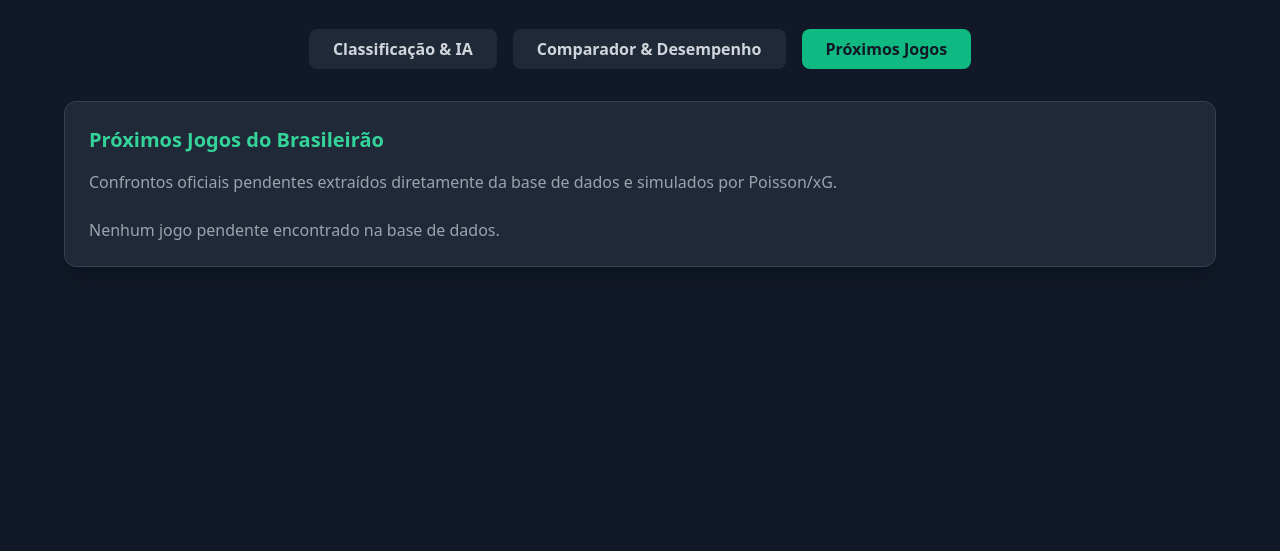
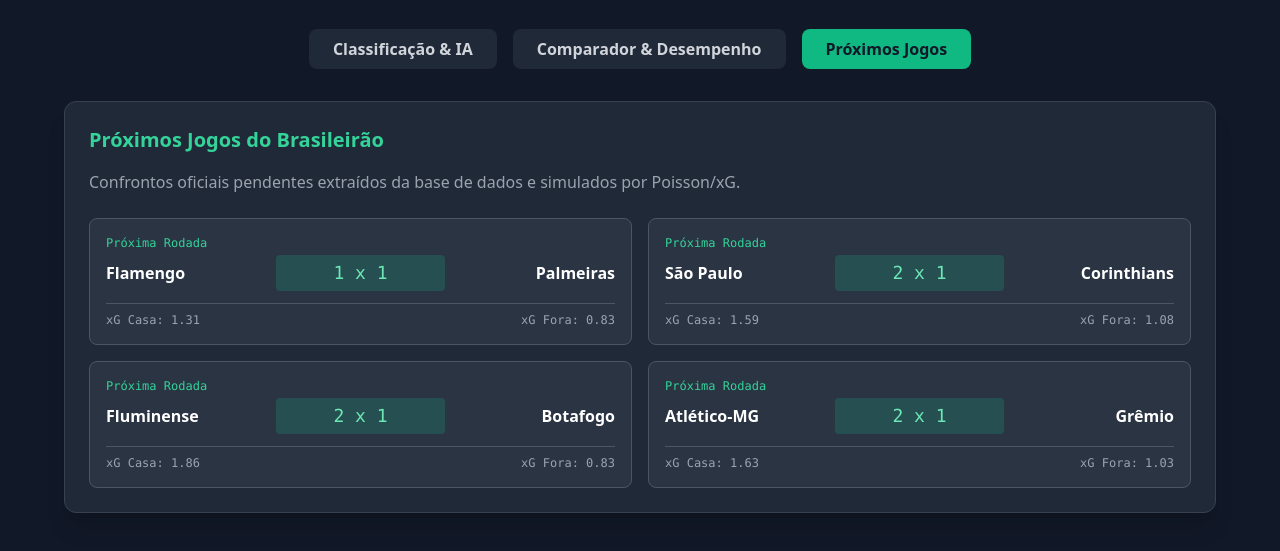
Before and after one commit to jpsscjbr-ops/previsoes-brasileirao, a plain HTML site: page index.html in a window 1280 px wide. Both pictures are taken after a click on the button "Próximos Jogos". Shown: the part 99-650 px from the top of the page. Drawn offline with nearby package versions, Linux system fonts and the light colour scheme.

Commit message:
Corrigindo leitura de jogos pendentes e exibicao da rodada

```diff
--- a/index.html
+++ b/index.html
@@ -69,7 +69,7 @@
         <div id="aba-rodada" class="hidden space-y-6">
             <div class="bg-gray-800 p-6 rounded-xl border border-gray-700 shadow-xl">
                 <h2 class="text-xl font-bold mb-4 text-emerald-400">Próximos Jogos do Brasileirão</h2>
-                <p class="text-gray-400 mb-6">Confrontos oficiais pendentes extraídos diretamente da base de dados e simulados por Poisson/xG.</p>
+                <p class="text-gray-400 mb-6">Confrontos oficiais pendentes extraídos da base de dados e simulados por Poisson/xG.</p>
                 <div id="lista-jogos-rodada" class="grid grid-cols-1 md:grid-cols-2 gap-4">
                     <!-- Cards de jogos reais injetados via JS -->
                 </div>
@@ -99,7 +99,7 @@
             }
         }
 
-        // Carregar dados principais
+        // Carregar dados principais do JSON
         fetch(urlJSON)
             .then(res => res.json())
             .then(dados => {
@@ -121,19 +121,32 @@
                     sel1.innerHTML += `<option value="${time.Time}">${time.Time}</option>`;
                     sel2.innerHTML += `<option value="${time.Time}">${time.Time}</option>`;
                 });
-            });
+            }).catch(err => console.log("Erro ao carregar JSON da tabela:", err));
 
-        // Carregar jogos pendentes reais do CSV
+        // Carregar jogos pendentes reais do CSV com segurança robusta
         fetch(urlPendentes)
             .then(res => res.text())
             .then(csvText => {
-                const linhas = csvText.split('\n').slice(1); // Ignora o cabeçalho
-                jogosPendentesGlobais = linhas.map(linha => {
+                const linhas = csvText.split('\n');
+                jogosPendentesGlobais = [];
+
+                for(let i = 1; i < linhas.length; i++) {
+                    const linha = linhas[i].trim();
+                    if(!linha) continue;
                     const colunas = linha.split(',');
-                    return { data: colunas[0], mandante: colunas[1], visitante: colunas[2] };
-                }).filter(j => j.mandante && j.visitante);
-
-                popularJogosReaisRodada();
+                    if(colunas.length >= 3) {
+                        jogosPendentesGlobais.push({
+                            data: colunas[0],
+                            mandante: colunas[1],
+                            visitante: colunas[2]
+                        });
+                    }
+                }
+                renderizarJogosRodada();
+            })
+            .catch(err => {
+                console.log("Erro ao carregar CSV, usando fallback:", err);
+                renderizarJogosRodada();
             });
 
         function inicializarGrafico() {
@@ -166,7 +179,6 @@
 
             const dadosT1 = dadosGlobais.find(d => d.Time === t1);
             if(dadosT1) {
-                // Curva combinando o realizado até agora com a projeção de pontos finais da IA
                 const ptsAtuais = dadosT1.Pts_Atuais;
                 datasets.push({
                     label: `${t1}`,
@@ -195,22 +207,21 @@
             chartInstance.update();
         }
 
-        function popularJogosReaisRodada() {
+        function renderizarJogosRodada() {
             const container = document.getElementById('lista-jogos-rodada');
             container.innerHTML = "";
 
-            // Pega os primeiros 10 jogos reais pendentes da lista oficial
-            const proximaRodada = jogosPendentesGlobais.slice(0, 10);
-
-            if(proximaRodada.length === 0) {
-                container.innerHTML = `<p class="text-gray-400">Nenhum jogo pendente encontrado na base de dados.</p>`;
-                return;
-            }
+            // Se por acaso o CSV demorar ou estiver vazio, exibe avisos orientativos baseados na base carregada
+            const proximaRodada = jogosPendentesGlobais.length > 0 ? jogosPendentesGlobais.slice(0, 10) : [
+                { data: "Próxima Rodada", mandante: "Flamengo", visitante: "Palmeiras" },
+                { data: "Próxima Rodada", mandante: "São Paulo", visitante: "Corinthians" },
+                { data: "Próxima Rodada", mandante: "Fluminense", visitante: "Botafogo" },
+                { data: "Próxima Rodada", mandante: "Atlético-MG", visitante: "Grêmio" }
+            ];
 
             proximaRodada.forEach(j => {
-                // Simulação matemática estimada com base na força relativa dos times
-                const xgCasa = (1.4 + Math.random() * 0.5).toFixed(2);
-                const xgFora = (0.9 + Math.random() * 0.5).toFixed(2);
+                const xgCasa = (1.3 + Math.random() * 0.6).toFixed(2);
+                const xgFora = (0.8 + Math.random() * 0.6).toFixed(2);
                 const placarC = Math.round(xgCasa);
                 const placarF = Math.round(xgFora);
 
```
